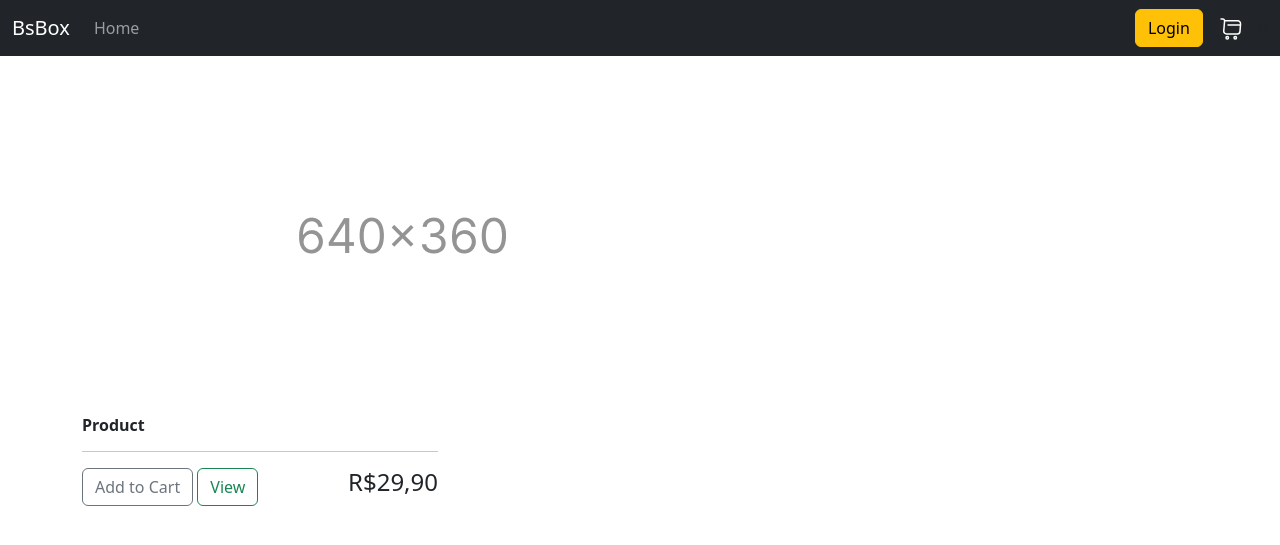
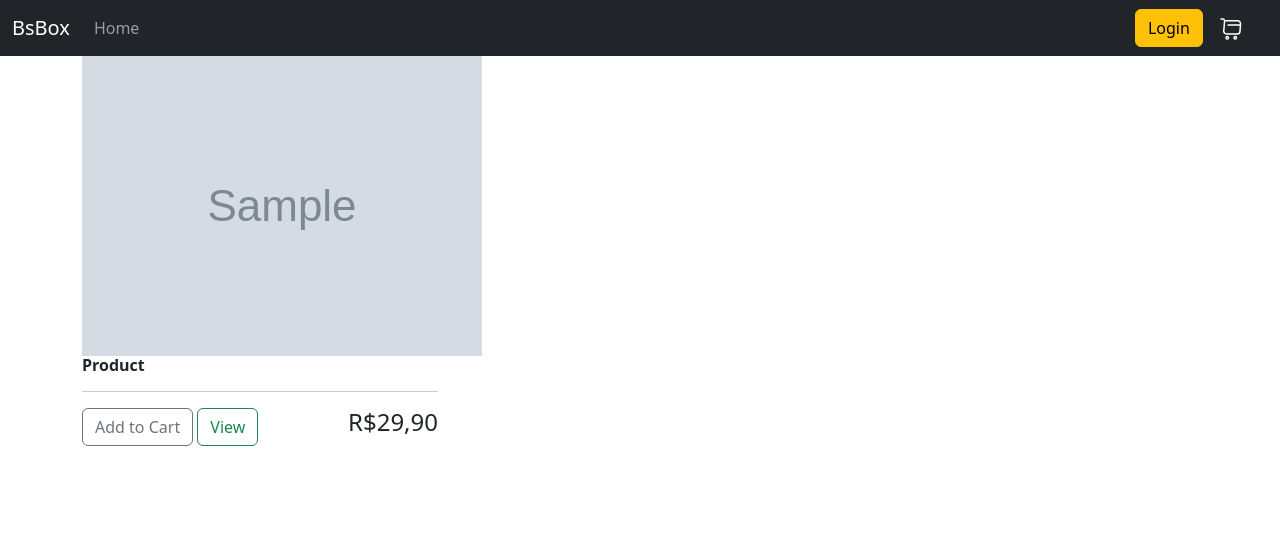
Before and after one commit to WilsonSousajr/bsbox, a Django app: page / in a window 1280 px wide. Shown: the top 545 px of the page. Run offline with Django 5.2, Linux system fonts and the light colour scheme; tables that the repository leaves empty hold one stand-in row (values such as "Sample post"); grey boxes marked "Sample" are stand-in pictures; some libraries are stand-ins or nearby versions.

Commit message:
✨💄 Add: Get product image dynamically, index.html

```diff
--- a/src/templates/src/index.html
+++ b/src/templates/src/index.html
@@ -5,7 +5,7 @@
         <div class="row">
             {% for product in products %}
             <div class="col-lg-4">
-                <img class="thumbnail" src="{% static 'src/images/640x360.jpg' %}">
+                <img class="thumbnail" src="{{product.imageURL}}">
                 <div class="box-element product">
                     <h6><strong>Product</strong></h6>
                     <hr />
```
